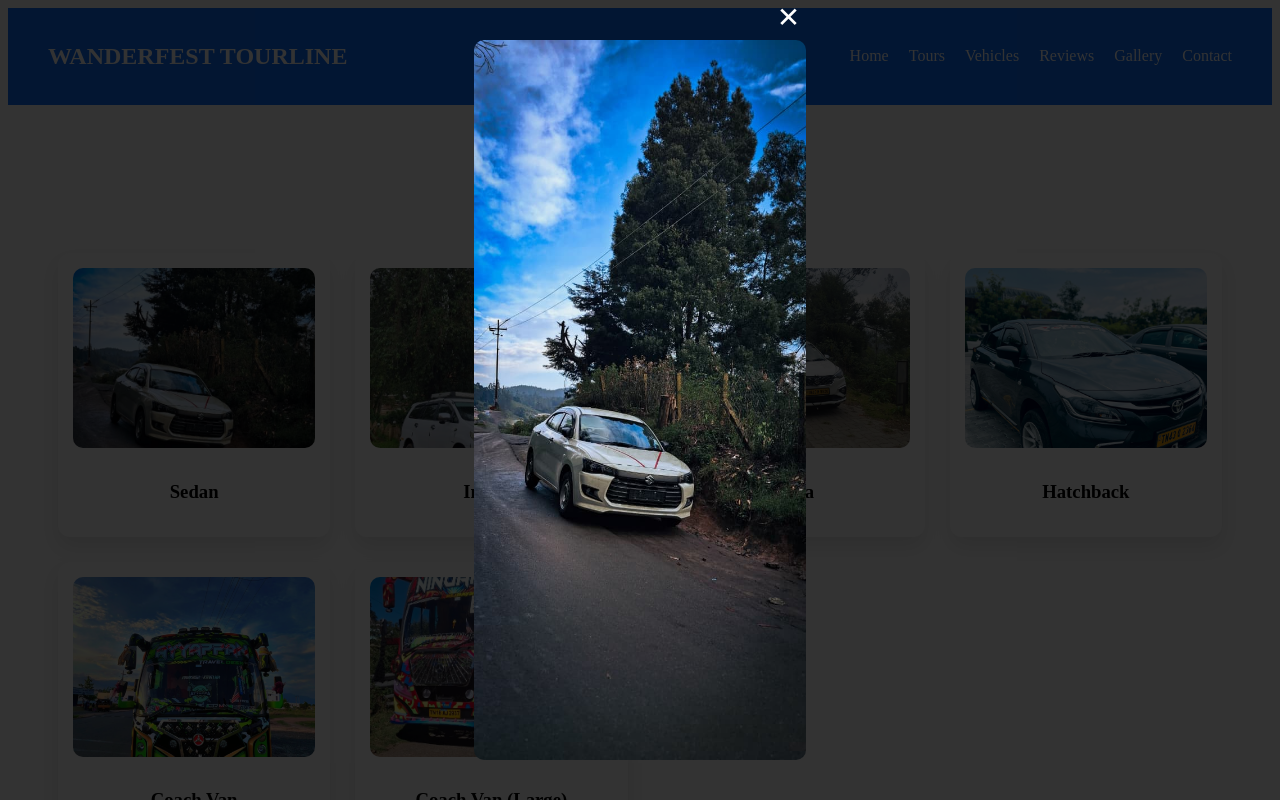
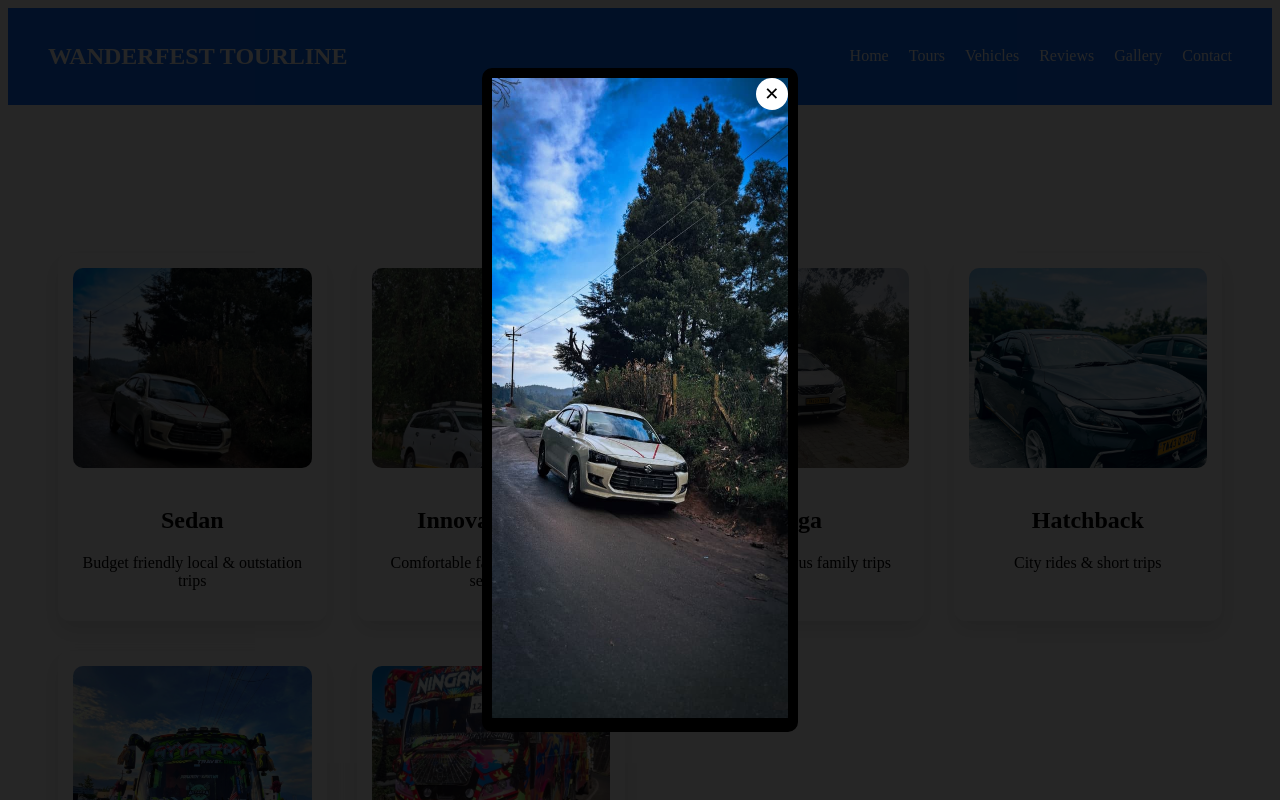
Before and after one commit to ShyamN11/wanderfest-baseline, a React (Vite) app: page /vehicles in a window 1280 px wide. Both pictures are taken after a click on the picture 194 px from the left and 358 px from the top of the page. Shown: the top 800 px of the page. Built offline with nearby package versions, Linux system fonts and the light colour scheme.

Commit message:
Add vehicles page with full image modal

```diff
--- a/src/components/ImageModal.jsx
+++ b/src/components/ImageModal.jsx
@@ -1,18 +1,57 @@
-import "./ImageModal.css";
-
 function ImageModal({ image, onClose }) {
   if (!image) return null;
 
   return (
-    <div className="modal-overlay" onClick={onClose}>
-      <div className="modal-content" onClick={(e) => e.stopPropagation()}>
-        <button className="close-btn" onClick={onClose}>
-          ✕
-        </button>
-        <img src={image} alt="Preview" />
+    <div style={overlayStyle} onClick={onClose}>
+      <div style={modalStyle} onClick={(e) => e.stopPropagation()}>
+        <button style={closeBtn} onClick={onClose}>✕</button>
+
+        <img
+          src={image}
+          alt="Vehicle"
+          style={{
+            width: "100%",
+            height: "auto",
+            maxHeight: "80vh",
+            objectFit: "contain",
+          }}
+        />
       </div>
     </div>
   );
 }
 
+const overlayStyle = {
+  position: "fixed",
+  inset: 0,
+  background: "rgba(0,0,0,0.85)",
+  display: "flex",
+  justifyContent: "center",
+  alignItems: "center",
+  zIndex: 9999,
+};
+
+const modalStyle = {
+  position: "relative",
+  background: "#000",
+  padding: "10px",
+  borderRadius: "10px",
+  maxWidth: "90%",
+  maxHeight: "90%",
+  overflow: "auto",
+};
+
+const closeBtn = {
+  position: "absolute",
+  top: "10px",
+  right: "10px",
+  background: "white",
+  border: "none",
+  borderRadius: "50%",
+  width: "32px",
+  height: "32px",
+  cursor: "pointer",
+  fontSize: "18px",
+};
+
 export default ImageModal;
--- a/src/pages/Vehicles.jsx
+++ b/src/pages/Vehicles.jsx
@@ -1,6 +1,7 @@
 import { useState } from "react";
 import ImageModal from "../components/ImageModal";
 
+// vehicle images (MAKE SURE THESE FILES EXIST)
 import sedanImg from "../assets/vehicles/sedan.jpg";
 import innovaImg from "../assets/vehicles/innova.jpg";
 import ertigaImg from "../assets/vehicles/ertiga.jpg";
@@ -12,12 +13,36 @@ function Vehicles() {
   const [selectedImage, setSelectedImage] = useState(null);
 
   const vehicles = [
-    { name: "Sedan", image: sedanImg },
-    { name: "Innova", image: innovaImg },
-    { name: "Ertiga", image: ertigaImg },
-    { name: "Hatchback", image: hatchbackImg },
-    { name: "Coach Van", image: coachvan1Img },
-    { name: "Coach Van (Large)", image: coachvan2Img },
+    {
+      name: "Sedan",
+      desc: "Budget friendly local & outstation trips",
+      image: sedanImg,
+    },
+    {
+      name: "Innova Crysta",
+      desc: "Comfortable family travel (6–7 seater)",
+      image: innovaImg,
+    },
+    {
+      name: "Ertiga",
+      desc: "Smooth & spacious family trips",
+      image: ertigaImg,
+    },
+    {
+      name: "Hatchback",
+      desc: "City rides & short trips",
+      image: hatchbackImg,
+    },
+    {
+      name: "Coach Van",
+      desc: "Group tours & corporate trips",
+      image: coachvan1Img,
+    },
+    {
+      name: "Coach Van (Premium)",
+      desc: "Luxury group travel",
+      image: coachvan2Img,
+    },
   ];
 
   return (
@@ -29,8 +54,8 @@ function Vehicles() {
       <div
         style={{
           display: "grid",
-          gridTemplateColumns: "repeat(auto-fit, minmax(250px, 1fr))",
-          gap: "25px",
+          gridTemplateColumns: "repeat(auto-fit, minmax(260px, 1fr))",
+          gap: "30px",
         }}
       >
         {vehicles.map((v, i) => (
@@ -38,14 +63,17 @@ function Vehicles() {
             <img
               src={v.image}
               alt={v.name}
-              style={imgStyle}
               onClick={() => setSelectedImage(v.image)}
+              style={imageStyle}
             />
-            <h3>{v.name}</h3>
+
+            <h2>{v.name}</h2>
+            <p>{v.desc}</p>
           </div>
         ))}
       </div>
 
+      {/* IMAGE MODAL */}
       <ImageModal
         image={selectedImage}
         onClose={() => setSelectedImage(null)}
@@ -62,13 +90,13 @@ const cardStyle = {
   textAlign: "center",
 };
 
-const imgStyle = {
+const imageStyle = {
   width: "100%",
-  height: "180px",
+  height: "200px",
   objectFit: "cover",
   borderRadius: "10px",
   cursor: "pointer",
-  marginBottom: "10px",
+  marginBottom: "15px",
 };
 
 export default Vehicles;
```
